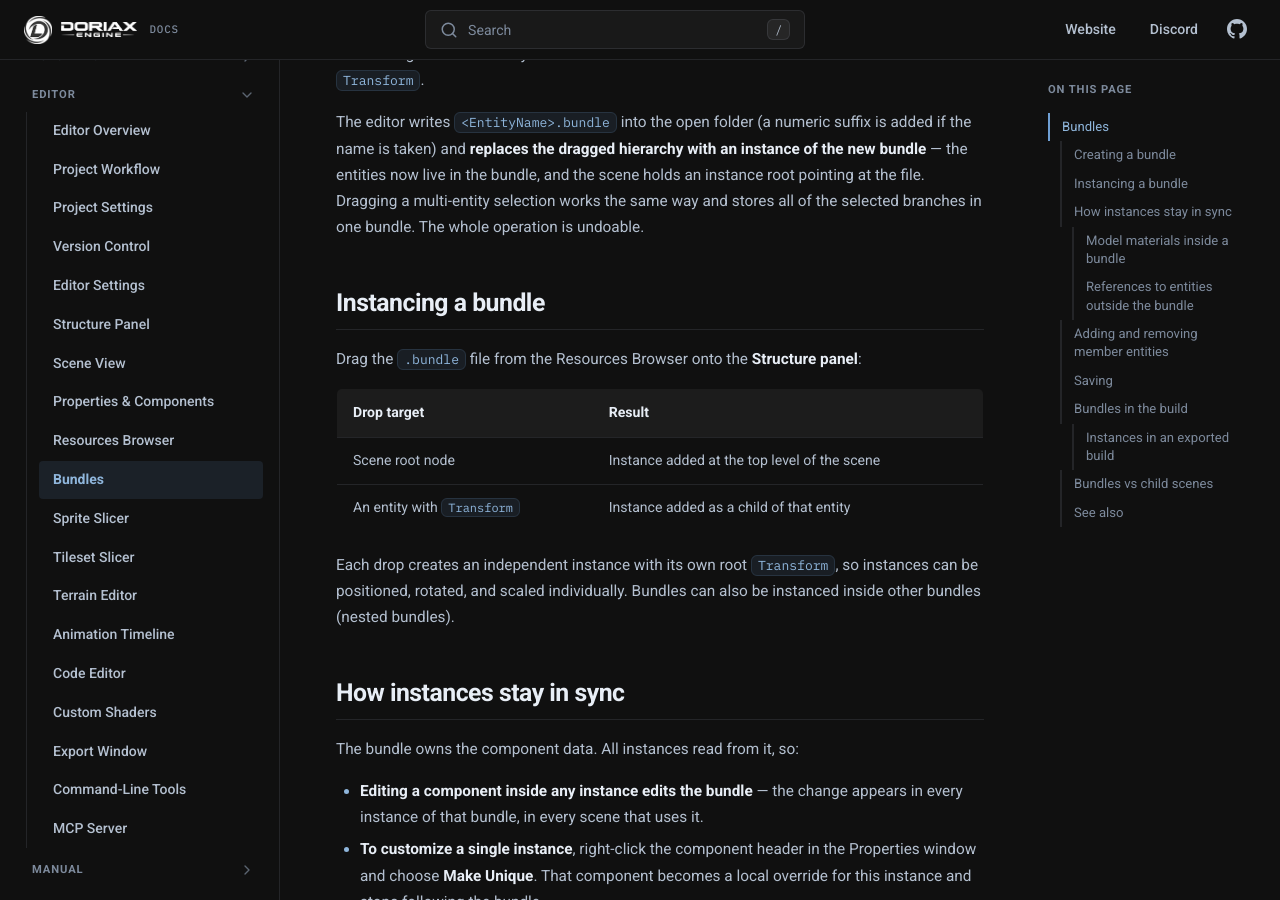
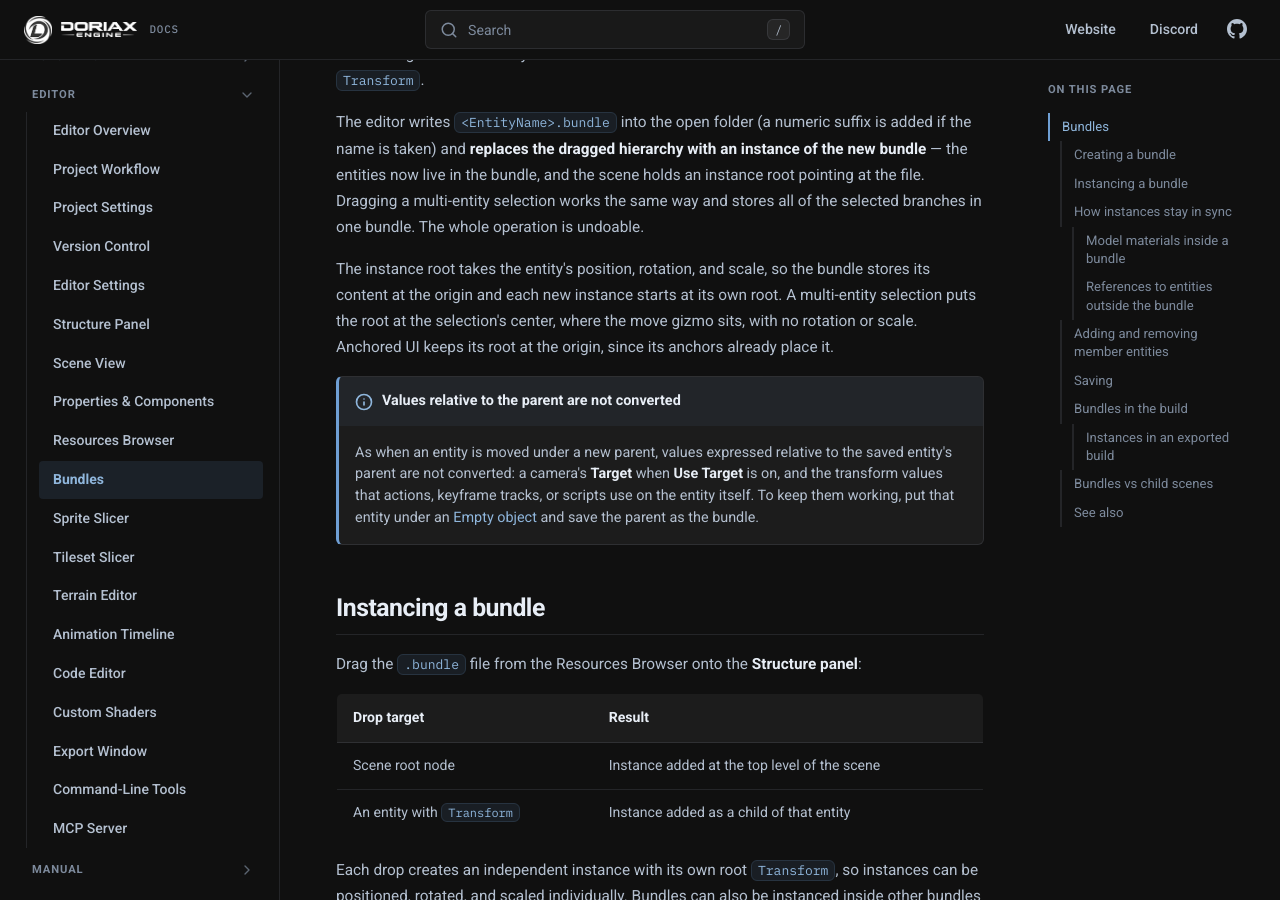
Before and after one commit to doriaxengine/doriax-docs, an MkDocs documentation site: the page built from docs/editor/bundles.md, in a window 1280 px wide and 900 px high, scrolled down 809 px. Built offline with MkDocs 1.6.1, drawn with Linux system fonts in a browser that asks for light colours; comment, search, counter and statistics services are not loaded.

Commit message:
Bundle roots taking the saved entity's placement

```diff
--- a/docs/editor/bundles.md
+++ b/docs/editor/bundles.md
@@ -32,6 +32,20 @@ if the name is taken) and **replaces the dragged hierarchy with an instance of t
 bundle** — the entities now live in the bundle, and the scene holds an instance root
 pointing at the file. Dragging a multi-entity selection works the same way and stores
 all of the selected branches in one bundle. The whole operation is undoable.
+
+The instance root takes the entity's position, rotation, and scale, so the bundle stores
+its content at the origin and each new instance starts at its own root. A multi-entity
+selection puts the root at the selection's center, where the move gizmo sits, with no
+rotation or scale. Anchored UI keeps its root at the origin, since its anchors already
+place it.
+
+!!! note "Values relative to the parent are not converted"
+    As when an entity is moved under a new parent, values expressed relative to the
+    saved entity's parent are not converted: a camera's **Target** when **Use Target**
+    is on, and the transform values that actions, keyframe tracks, or scripts use on
+    the entity itself. To keep them working, put that entity under an
+    [Empty object](structure.md#empty-entity-vs-empty-object) and save the parent as
+    the bundle.
 
 ## Instancing a bundle
 
```
